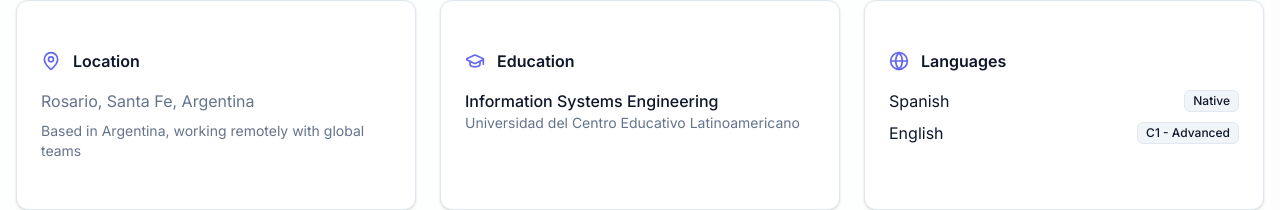
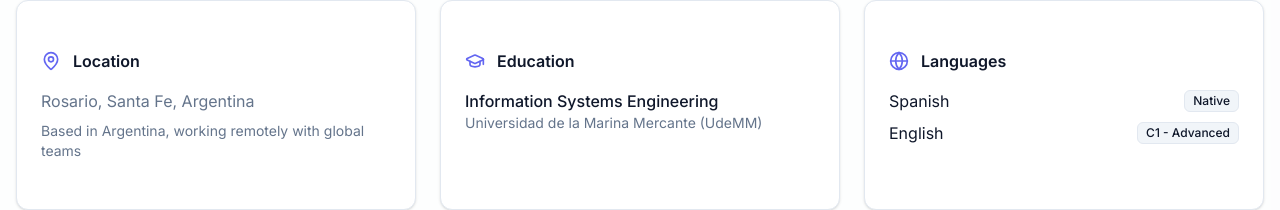
Before and after one commit to rodrigo1995vav/personal-portfolio-v1, a Next.js app: page / in a window 1280 px wide. Shown: the part 1032-1242 px from the top of the page. Built offline with nearby package versions, Linux system fonts and the light colour scheme.

Commit message:
Update texts

```diff
--- a/components/organisms/About.tsx
+++ b/components/organisms/About.tsx
@@ -61,7 +61,7 @@ export function About() {
                 </div>
                 <p className="font-medium">Information Systems Engineering</p>
                 <p className="text-sm text-muted-foreground">
-                  Universidad del Centro Educativo Latinoamericano
+                  Universidad de la Marina Mercante (UdeMM)
                 </p>
               </CardContent>
             </Card>
@@ -108,13 +108,14 @@ export function About() {
               </h3>
               <p className="text-muted-foreground leading-relaxed">
                 I am a Fullstack Developer with 4 years of experience, driven by
-                the challenge of building products that actually work for people.
-                My journey has taken me from lead roles in backend architecture
-                for E-commerce to crafting seamless mobile and web experiences.
-                I specialize in the TypeScript ecosystem—specifically NestJS and
-                React—and I enjoy the balance of working independently while
-                staying in sync with a great team. Beyond the code, I&apos;m a C1
-                English speaker who values clear communication and constant learning.
+                the challenge of building products that actually work for
+                people. My journey has taken me from lead roles in backend
+                architecture for E-commerce to crafting seamless mobile and web
+                experiences. I specialize in the TypeScript
+                ecosystem—specifically NestJS and React—and I enjoy the balance
+                of working independently while staying in sync with a great
+                team. Beyond the code, I&apos;m a C1 English speaker who values
+                clear communication and constant learning.
               </p>
             </CardContent>
           </Card>
--- a/components/organisms/Hero.tsx
+++ b/components/organisms/Hero.tsx
@@ -77,17 +77,22 @@ export function Hero() {
               transition={{ delay: 0.8 }}
               className="flex flex-wrap gap-4"
             >
-              <Button size="lg" className="gap-2">
-                <Download className="w-4 h-4" />
-                Download CV
+              <Button size="lg" className="gap-2" asChild>
+                <a href="/resume.pdf" download="Rodrigo_Valdivia_Resume.pdf">
+                  <Download className="w-4 h-4" />
+                  Download CV
+                </a>
               </Button>
               <Button
                 variant="outline"
                 size="lg"
                 className="gap-2 bg-transparent"
+                asChild
               >
-                <Mail className="w-4 h-4" />
-                Contact Me
+                <a href="#contact">
+                  <Mail className="w-4 h-4" />
+                  Contact Me
+                </a>
               </Button>
             </motion.div>
 
```
Also changed, not shown: 1 other file (tests, documents, lock files or other folders).
